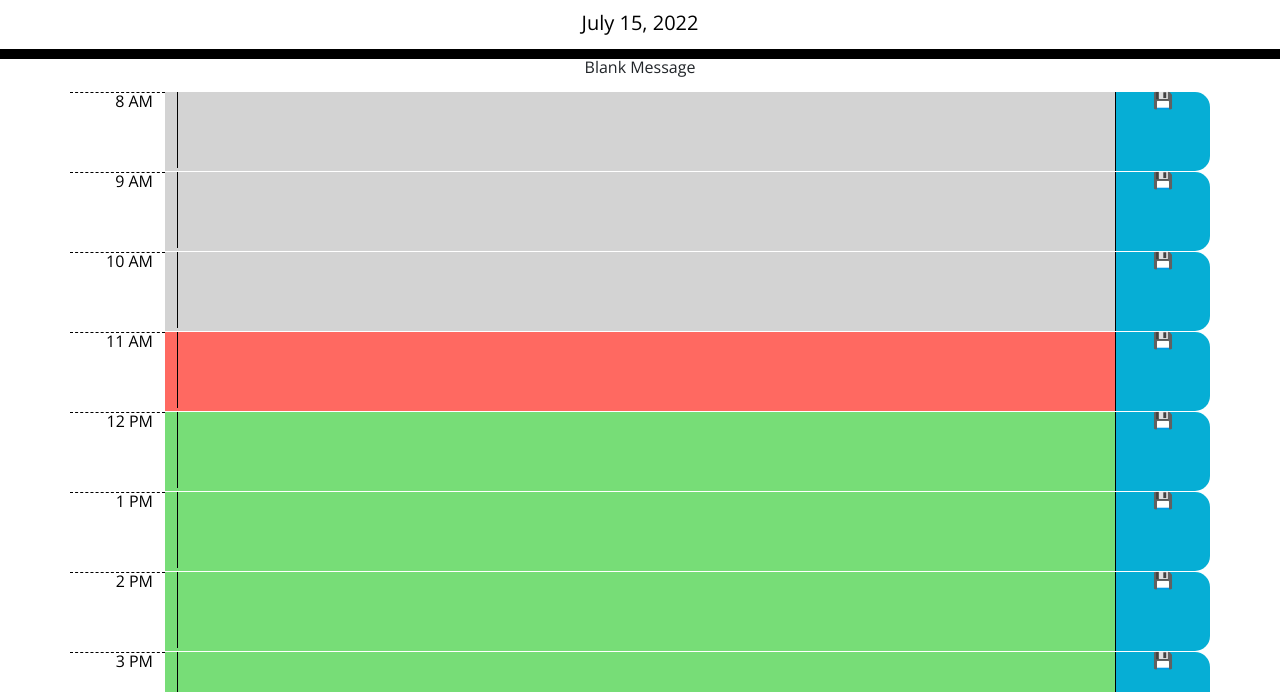
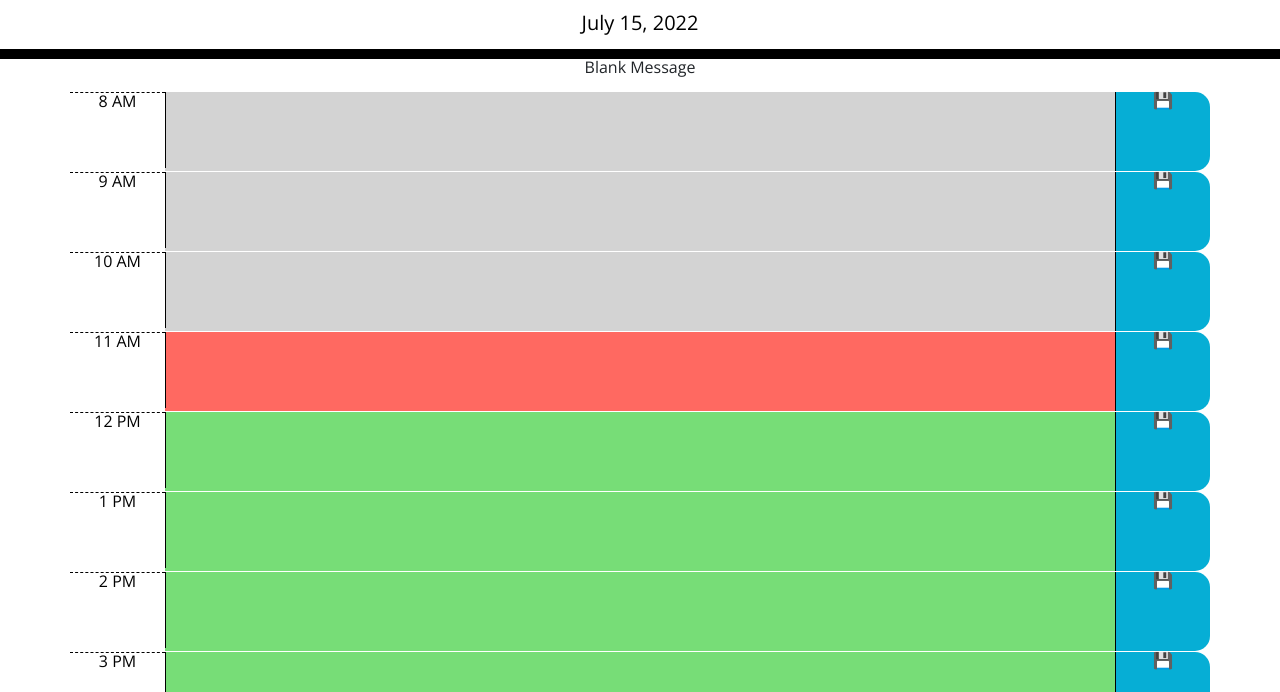
Before and after one commit to dpk5e7/work-day-scheduler, a plain HTML site: page index.html in a window 1280 px wide. Shown: the part 108-800 px from the top of the page. Drawn offline with nearby package versions, Linux system fonts and the light colour scheme.

Commit message:
Update style.css
Updated padding.

```diff
--- a/assets/css/style.css
+++ b/assets/css/style.css
@@ -40,23 +40,26 @@ textarea {
   background-color: #ffffff;
   color: #000000;
   border-top: 1px dashed #000000;
-  white-space: nowrap;
-  text-align: right;
+  text-align: center;
+  padding: 0;
 }
 
 .past {
   background-color: #d3d3d3;
   color: white;
+  padding: 0;
 }
 
 .present {
   background-color: #ff6961;
   color: white;
+  padding: 0;
 }
 
 .future {
   background-color: #77dd77;
   color: white;
+  padding: 0;
 }
 
 .saveBtn {
@@ -65,6 +68,7 @@ textarea {
   border-bottom-right-radius: 15px;
   background-color: #06aed5;
   color: white;
+  padding: 0;
 }
 
 .saveBtn i:hover {
```
